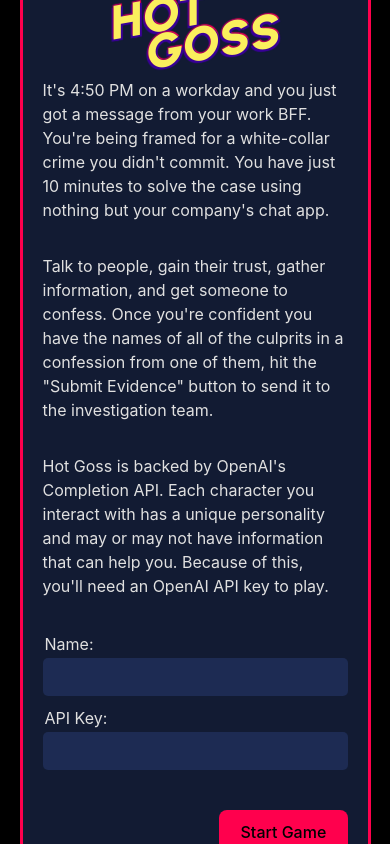
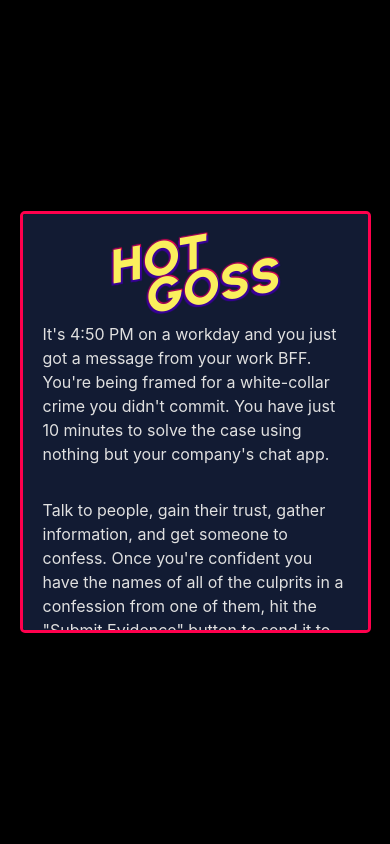
Before and after one commit to brendan-mcmahon/hot-goss, a React (Vite) app: page / in a window 390 px wide. Built offline with nearby package versions, Linux system fonts and the light colour scheme.

Commit message:
Try to make the modal work on mobile

```diff
--- a/src/InfoPanel.jsx
+++ b/src/InfoPanel.jsx
@@ -6,7 +6,10 @@ const InfoPanel = ({ chats, currentChatId, isCollapsed, setIsCollapsed }) => {
 
     return (
         <div id="InfoPanel" className={isCollapsed ? 'collapsed' : ''}>
-            <button className="toggle-button icon-button transparent" onClick={() => setIsCollapsed(!isCollapsed)}>
+            <button
+                className="toggle-button icon-button transparent"
+                onClick={() => setIsCollapsed(!isCollapsed)}
+                >
                 <img src={closeIcon} />
             </button>
             <CharacterProfile character={currentChat.user} />
--- a/src/Modal.scss
+++ b/src/Modal.scss
@@ -22,6 +22,8 @@
   box-shadow: 0 4px 6px rgba(0, 0, 0, 0.1);
   width: 500px;
   max-width: 90%;
+  max-height: 50dvh;
+  overflow-y:scroll;
 }
 
 .close-button {
```
